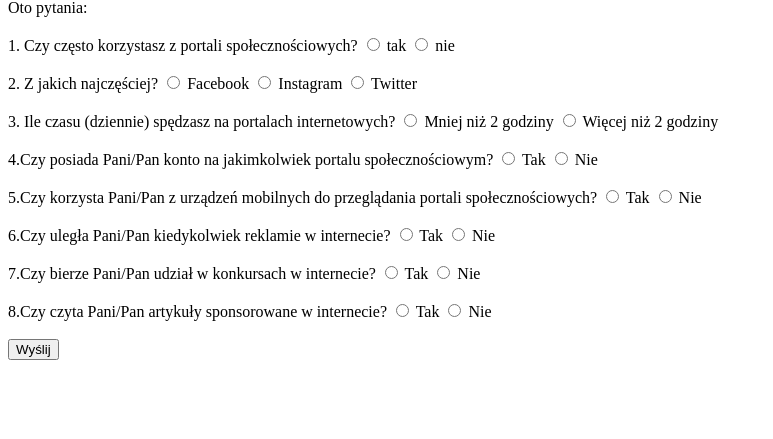
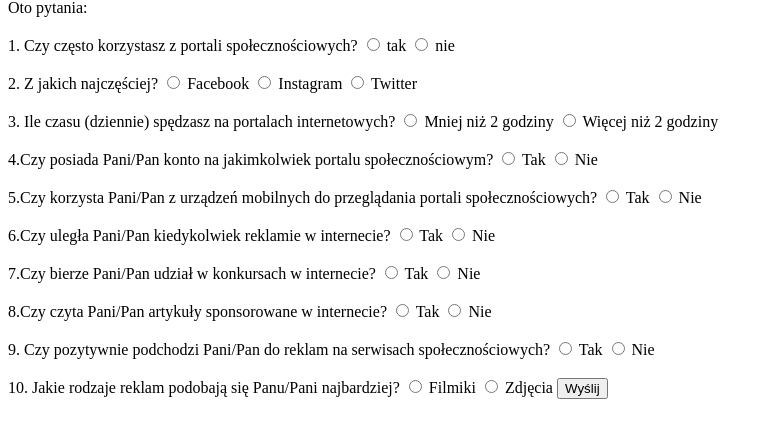
Before and after one commit to skaddyven7/reponew, a PHP site: page / in a window 1280 px wide. Shown: the part 45-484 px from the top of the page, without its empty margins (0-773 px from the left). Run offline with PHP 8.4, Linux system fonts and the light colour scheme.

Commit message:
Update index.php
ostatnie pytania

```diff
--- a/index.php
+++ b/index.php
@@ -88,6 +88,16 @@
 
 	<label><input type="radio" name="ankieta8" value="Tak" /> Nie</label>
 	<br /><br />
+	9. Czy pozytywnie podchodzi Pani/Pan do reklam na serwisach społecznościowych?
+
+		<label><input type="radio" name="ankieta9" value="Tak"/> Tak</label>
+		<label><input type="radio" name="ankieta9" value="Tak"/> Nie</label>
+
+	<br /><br />
+	10. Jakie rodzaje reklam podobają się Panu/Pani najbardziej?
+
+		<label><input type="radio" name="ankieta9" value="Tak"/> Filmiki</label>
+		<label><input type="radio" name="ankieta9" value="Tak"/> Zdjęcia</label>
 
 
 
```
